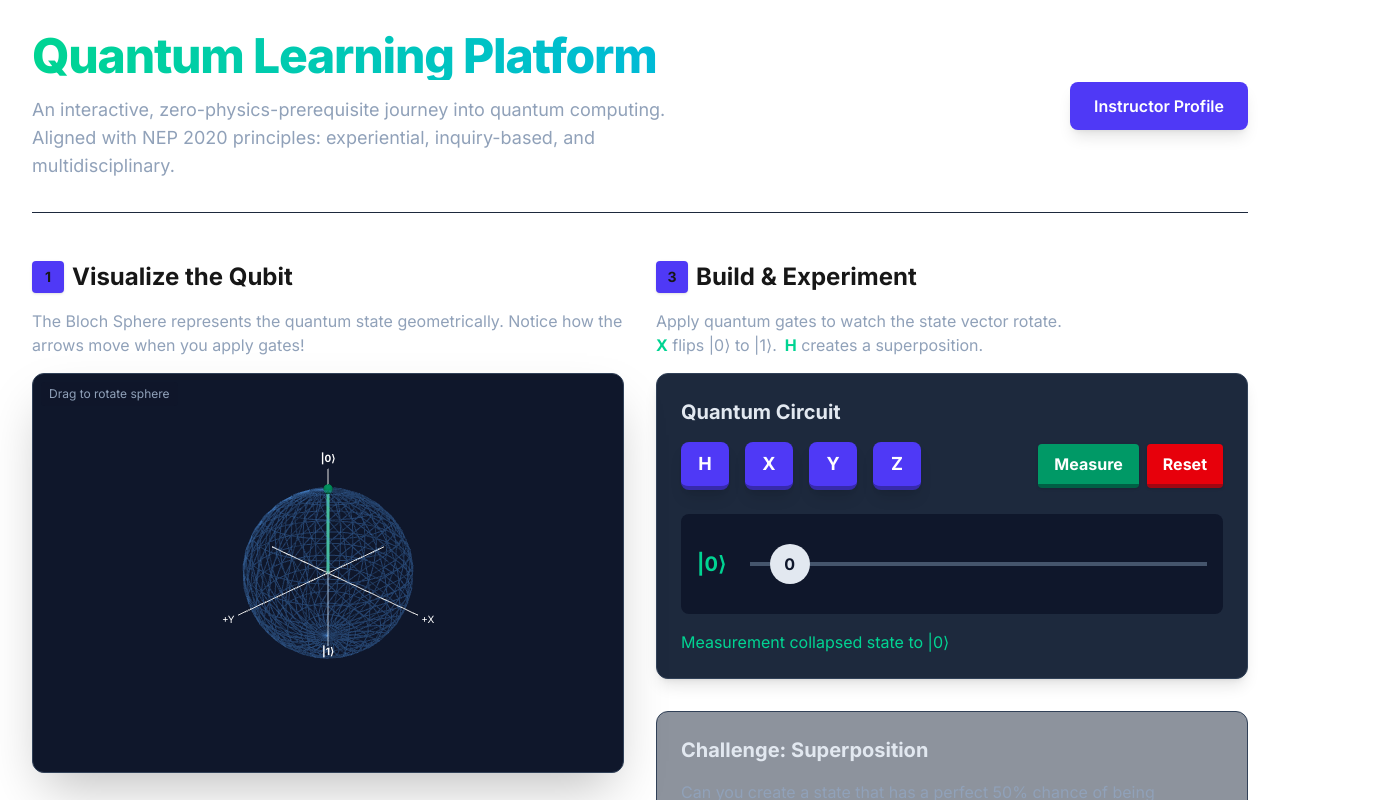
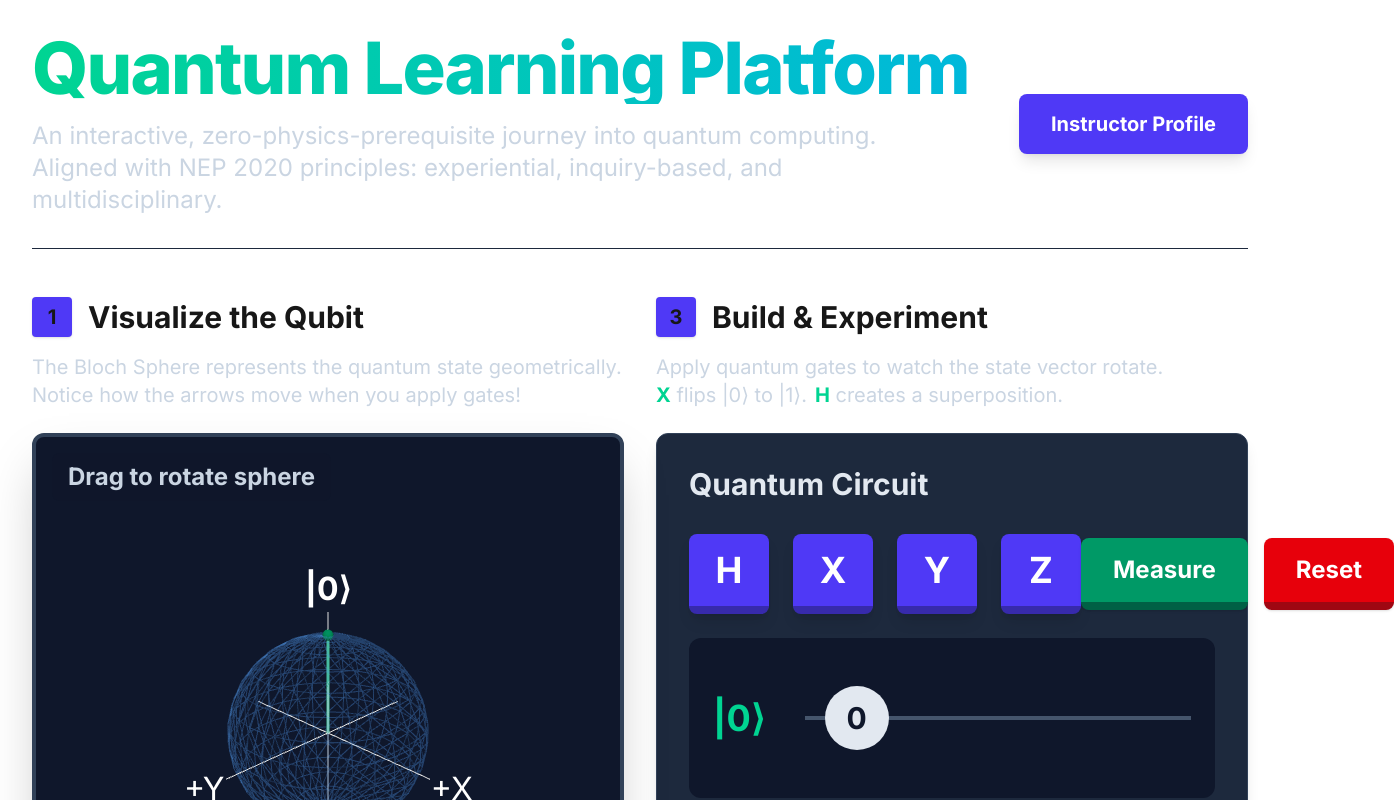
Before and after one commit to muzabasha/qc, a Next.js app: page / in a window 1280 px wide. Both pictures are taken after a click on the button "Measure". Shown: the top 800 px of the page, 1394 px wide, since content can reach past the window. Built offline with nearby package versions, Linux system fonts and the light colour scheme.

Commit message:
Update layout and fonts for projector display

```diff
--- a/src/app/page.tsx
+++ b/src/app/page.tsx
@@ -17,14 +17,14 @@ const BlochSphere = dynamic(() => import('@/components/quantum/BlochSphere'), {
 
 export default function Home() {
   return (
-    <main className="max-w-7xl mx-auto p-4 md:p-8">
+    <main className="max-w-[1600px] w-full mx-auto p-4 md:p-8">
       {/* Header section */}
       <header className="mb-12 border-b border-slate-800 pb-8 text-center md:text-left flex flex-col md:flex-row justify-between items-center gap-4">
         <div>
-          <h1 className="text-4xl md:text-5xl font-extrabold tracking-tight mb-4 bg-linear-to-r from-emerald-400 to-cyan-500 bg-clip-text text-transparent">
+          <h1 className="text-5xl md:text-7xl font-extrabold tracking-tight mb-4 bg-linear-to-r from-emerald-400 to-cyan-500 bg-clip-text text-transparent">
             Quantum Learning Platform
           </h1>
-          <p className="text-lg text-slate-400 max-w-2xl">
+          <p className="text-2xl text-slate-300 max-w-4xl">
             An interactive, zero-physics-prerequisite journey into quantum computing. Aligned with NEP 2020 principles: experiential, inquiry-based, and multidisciplinary.
           </p>
         </div>
@@ -33,7 +33,7 @@ export default function Home() {
             href="https://scholar-sparkle-web.lovable.app/"
             target="_blank"
             rel="noopener noreferrer"
-            className="px-6 py-3 bg-indigo-600 hover:bg-indigo-500 text-white font-semibold rounded-lg shadow-lg transition-colors inline-block"
+            className="px-8 py-4 text-xl bg-indigo-600 hover:bg-indigo-500 text-white font-bold rounded-lg shadow-lg transition-colors inline-block"
           >
             Instructor Profile
           </a>
@@ -45,19 +45,19 @@ export default function Home() {
         {/* Left Column: Visualizers */}
         <section className="space-y-8 flex flex-col">
           <div>
-            <h2 className="text-2xl font-bold mb-4 flex items-center gap-2">
-              <span className="bg-indigo-600 w-8 h-8 rounded flex items-center justify-center text-sm shadow">1</span>
+            <h2 className="text-3xl font-bold mb-4 flex items-center gap-4">
+              <span className="bg-indigo-600 w-10 h-10 rounded flex items-center justify-center text-xl shadow">1</span>
               Visualize the Qubit
             </h2>
-            <p className="text-slate-400 mb-4">
+            <p className="text-xl text-slate-300 mb-6">
               The Bloch Sphere represents the quantum state geometrically. Notice how the arrows move when you apply gates!
             </p>
             <BlochSphere />
           </div>
 
           <div className="flex-1">
-            <h2 className="text-2xl font-bold mb-4 flex items-center gap-2">
-              <span className="bg-indigo-600 w-8 h-8 rounded flex items-center justify-center text-sm shadow">2</span>
+            <h2 className="text-3xl font-bold mb-4 flex items-center gap-4">
+              <span className="bg-indigo-600 w-10 h-10 rounded flex items-center justify-center text-xl shadow">2</span>
               Understand the Math
             </h2>
             <AnimatedMath />
@@ -67,11 +67,11 @@ export default function Home() {
         {/* Right Column: Interactive Lab */}
         <section className="space-y-8 flex flex-col">
           <div className="flex-1">
-            <h2 className="text-2xl font-bold mb-4 flex items-center gap-2">
-              <span className="bg-indigo-600 w-8 h-8 rounded flex items-center justify-center text-sm shadow">3</span>
+            <h2 className="text-3xl font-bold mb-4 flex items-center gap-4">
+              <span className="bg-indigo-600 w-10 h-10 rounded flex items-center justify-center text-xl shadow">3</span>
               Build & Experiment
             </h2>
-            <p className="text-slate-400 mb-4">
+            <p className="text-xl text-slate-300 mb-6">
               Apply quantum gates to watch the state vector rotate.
               <br />
               <strong className="text-emerald-400">X</strong> flips |0⟩ to |1⟩.
@@ -80,12 +80,12 @@ export default function Home() {
             <CircuitBuilder />
           </div>
 
-          <div className="bg-slate-800/50 rounded-xl p-6 border border-slate-700 flex-1">
-            <h3 className="text-xl font-bold text-slate-200 mb-4">Challenge: Superposition</h3>
-            <p className="text-slate-400 mb-4">
+          <div className="bg-slate-800/50 rounded-xl p-8 border border-slate-700 flex-1">
+            <h3 className="text-3xl font-bold text-slate-200 mb-6">Challenge: Superposition</h3>
+            <p className="text-xl text-slate-300 mb-6">
               Can you create a state that has a perfect 50% chance of being measured as |0⟩ or |1⟩?
             </p>
-            <ul className="list-disc ml-4 text-sm text-slate-400 space-y-2">
+            <ul className="list-disc ml-6 text-xl text-slate-300 space-y-4">
               <li>Reset the circuit.</li>
               <li>Click to apply the <strong>H (Hadamard)</strong> gate.</li>
               <li>Check the math breakdown down below to confirm |α|² = 50% and |β|² = 50%.</li>
--- a/src/components/math/AnimatedMath.tsx
+++ b/src/components/math/AnimatedMath.tsx
@@ -14,32 +14,32 @@ export default function AnimatedMath() {
     const p1 = prob(beta)
 
     return (
-        <div className="p-6 bg-slate-800 text-white rounded-xl shadow-lg border border-slate-700">
-            <h3 className="text-xl mb-4 font-bold text-slate-200">State Vector</h3>
+        <div className="p-8 bg-slate-800 text-white rounded-xl shadow-lg border border-slate-700">
+            <h3 className="text-3xl mb-6 font-bold text-slate-200">State Vector</h3>
 
             <motion.div
                 initial={{ opacity: 0, y: 10 }}
                 animate={{ opacity: 1, y: 0 }}
                 transition={{ duration: 0.5 }}
             >
-                <div className="text-2xl mt-4 mb-8 bg-slate-900/50 p-4 rounded-lg flex flex-col items-center">
+                <div className="text-5xl mt-6 mb-12 bg-slate-900/50 p-8 rounded-xl flex flex-col items-center">
                     <BlockMath math="| \psi \rangle = \alpha | 0 \rangle + \beta | 1 \rangle" />
 
-                    <div className="mt-4 text-sm font-mono flex gap-8">
-                        <span className="text-emerald-400 p-2 bg-emerald-400/10 rounded">
+                    <div className="mt-8 text-2xl font-mono flex gap-12">
+                        <span className="text-emerald-400 p-4 bg-emerald-400/10 rounded-lg">
                             |α|² = {(p0 * 100).toFixed(1)}%
                         </span>
-                        <span className="text-blue-400 p-2 bg-blue-400/10 rounded">
+                        <span className="text-blue-400 p-4 bg-blue-400/10 rounded-lg">
                             |β|² = {(p1 * 100).toFixed(1)}%
                         </span>
                     </div>
                 </div>
             </motion.div>
 
-            <div className="text-sm text-slate-400">
-                <p className="mb-2"><strong>Interactive interpretation:</strong></p>
-                <ul className="list-disc ml-6 mt-2 space-y-1">
-                    <li>The coefficients <span className="text-emerald-400">α</span> and <span className="text-blue-400">β</span> dictate the probability of collapse.</li>
+            <div className="text-xl text-slate-300">
+                <p className="mb-4"><strong>Interactive interpretation:</strong></p>
+                <ul className="list-disc ml-8 mt-4 space-y-4">
+                    <li>The coefficients <span className="text-emerald-400 font-bold">α</span> and <span className="text-blue-400 font-bold">β</span> dictate the probability of collapse.</li>
                     <li>Squaring these amplitudes gives you the measurement probability.</li>
                     <li>Note that |α|² + |β|² = 1.</li>
                 </ul>
--- a/src/components/quantum/BlochSphere.tsx
+++ b/src/components/quantum/BlochSphere.tsx
@@ -87,10 +87,10 @@ function BlochSphereContent() {
             <Line points={[[0, -1.2, 0], [0, 1.2, 0]]} color="rgba(255,255,255,0.2)" />
             <Line points={[[0, 0, -1.2], [0, 0, 1.2]]} color="rgba(255,255,255,0.2)" />
 
-            <Html position={[1.3, 0, 0]} center style={{ color: 'white', fontSize: '10px' }}>+X</Html>
-            <Html position={[0, 1.3, 0]} center style={{ color: 'white', fontSize: '10px', fontWeight: 'bold' }}>|0⟩</Html>
-            <Html position={[0, -1.3, 0]} center style={{ color: 'white', fontSize: '10px', fontWeight: 'bold' }}>|1⟩</Html>
-            <Html position={[0, 0, 1.3]} center style={{ color: 'white', fontSize: '10px' }}>+Y</Html>
+            <Html position={[1.4, 0, 0]} center style={{ color: 'white', fontSize: '32px' }}>+X</Html>
+            <Html position={[0, 1.4, 0]} center style={{ color: 'white', fontSize: '32px', fontWeight: 'bold' }}>|0⟩</Html>
+            <Html position={[0, -1.4, 0]} center style={{ color: 'white', fontSize: '32px', fontWeight: 'bold' }}>|1⟩</Html>
+            <Html position={[0, 0, 1.4]} center style={{ color: 'white', fontSize: '32px' }}>+Y</Html>
 
             {/* State Vector */}
             <VectorArrow x={thX} y={thY} z={thZ} />
@@ -100,11 +100,11 @@ function BlochSphereContent() {
 
 export default function BlochSphere() {
     return (
-        <div className="w-full h-[400px] bg-slate-900 rounded-xl overflow-hidden relative border border-slate-700 shadow-2xl">
-            <Canvas camera={{ position: [2, 1.5, 2] }}>
+        <div className="w-full h-[600px] bg-slate-900 rounded-xl overflow-hidden relative border-4 border-slate-700 shadow-2xl">
+            <Canvas camera={{ position: [2.5, 1.8, 2.5] }}>
                 <BlochSphereContent />
             </Canvas>
-            <div className="absolute top-2 left-2 text-xs text-slate-400 bg-slate-900/80 px-2 py-1 rounded">
+            <div className="absolute top-4 left-4 text-2xl text-slate-300 bg-slate-900/80 px-4 py-2 rounded-lg font-bold">
                 Drag to rotate sphere
             </div>
         </div>
--- a/src/components/quantum/CircuitBuilder.tsx
+++ b/src/components/quantum/CircuitBuilder.tsx
@@ -29,34 +29,34 @@ export default function CircuitBuilder() {
     }
 
     return (
-        <div className="p-6 bg-slate-800 rounded-xl text-white shadow-lg border border-slate-700">
-            <h3 className="text-xl mb-4 font-bold text-slate-200">Quantum Circuit</h3>
+        <div className="p-8 bg-slate-800 rounded-xl text-white shadow-lg border border-slate-700">
+            <h3 className="text-3xl mb-8 font-bold text-slate-200">Quantum Circuit</h3>
 
             <div className="flex justify-between items-center mb-6">
-                <div className="flex gap-4">
+                <div className="flex gap-6">
                     {GATES.map((gate) => (
                         <motion.button
                             key={gate}
                             whileHover={{ scale: 1.1 }}
                             whileTap={{ scale: 0.95 }}
                             onClick={() => handleApply(gate)}
-                            className="w-12 h-12 flex items-center justify-center bg-indigo-600 hover:bg-indigo-500 rounded-lg shadow-lg text-lg font-bold border-b-4 border-indigo-800 transition-colors"
+                            className="w-20 h-20 flex items-center justify-center bg-indigo-600 hover:bg-indigo-500 rounded-lg shadow-lg text-4xl font-bold border-b-8 border-indigo-800 transition-colors"
                         >
                             {gate}
                         </motion.button>
                     ))}
                 </div>
 
-                <div className="flex gap-2">
+                <div className="flex gap-4">
                     <button
                         onClick={handleMeasure}
-                        className="px-4 py-2 bg-emerald-600 hover:bg-emerald-500 font-bold rounded shadow border-b-4 border-emerald-800"
+                        className="px-8 py-4 text-2xl bg-emerald-600 hover:bg-emerald-500 font-bold rounded-lg shadow border-b-8 border-emerald-800"
                     >
                         Measure
                     </button>
                     <button
                         onClick={handleReset}
-                        className="px-4 py-2 bg-red-600 hover:bg-red-500 font-bold rounded shadow border-b-4 border-red-800"
+                        className="px-8 py-4 text-2xl bg-red-600 hover:bg-red-500 font-bold rounded-lg shadow border-b-8 border-red-800"
                     >
                         Reset
                     </button>
@@ -64,8 +64,8 @@ export default function CircuitBuilder() {
             </div>
 
             {/* Qubit Wire */}
-            <div className="flex items-center gap-2 bg-slate-900 p-4 rounded-lg overflow-x-auto min-h-[100px]">
-                <span className="font-mono text-xl mr-4 text-emerald-400 font-bold">|0⟩</span>
+            <div className="flex items-center gap-4 bg-slate-900 p-6 rounded-xl overflow-x-auto min-h-[160px]">
+                <span className="font-mono text-4xl mr-6 text-emerald-400 font-bold">|0⟩</span>
 
                 <div className="h-1 bg-slate-600 flex-1 relative flex items-center min-w-[300px]">
                     {circuit.map((gate, idx) => (
@@ -73,8 +73,8 @@ export default function CircuitBuilder() {
                             key={idx}
                             initial={{ opacity: 0, scale: 0, x: -20 }}
                             animate={{ opacity: 1, scale: 1, x: 0 }}
-                            className="w-10 h-10 bg-indigo-500 absolute rounded-md shadow-md flex items-center justify-center font-bold text-lg z-10"
-                            style={{ left: `${idx * 60}px` }}
+                            className="w-16 h-16 bg-indigo-500 absolute rounded-lg shadow-lg flex items-center justify-center font-bold text-3xl z-10"
+                            style={{ left: `${idx * 80}px` }}
                         >
                             {gate}
                         </motion.div>
@@ -84,8 +84,8 @@ export default function CircuitBuilder() {
                         <motion.div
                             initial={{ opacity: 0, scale: 0 }}
                             animate={{ opacity: 1, scale: 1 }}
-                            className="absolute w-10 h-10 bg-slate-200 text-slate-900 font-bold flex items-center justify-center rounded-full z-20"
-                            style={{ left: `${circuit.length * 60 + 20}px` }}
+                            className="absolute w-16 h-16 bg-slate-200 text-slate-900 font-bold text-3xl flex items-center justify-center rounded-full z-20"
+                            style={{ left: `${circuit.length * 80 + 20}px` }}
                         >
                             {lastMeasurement}
                         </motion.div>
@@ -94,7 +94,7 @@ export default function CircuitBuilder() {
             </div>
 
             {lastMeasurement !== null && (
-                <p className="mt-4 text-emerald-400">Measurement collapsed state to |{lastMeasurement}⟩</p>
+                <p className="mt-8 text-3xl text-emerald-400 font-bold">Measurement collapsed state to |{lastMeasurement}⟩</p>
             )}
         </div>
     )
```
